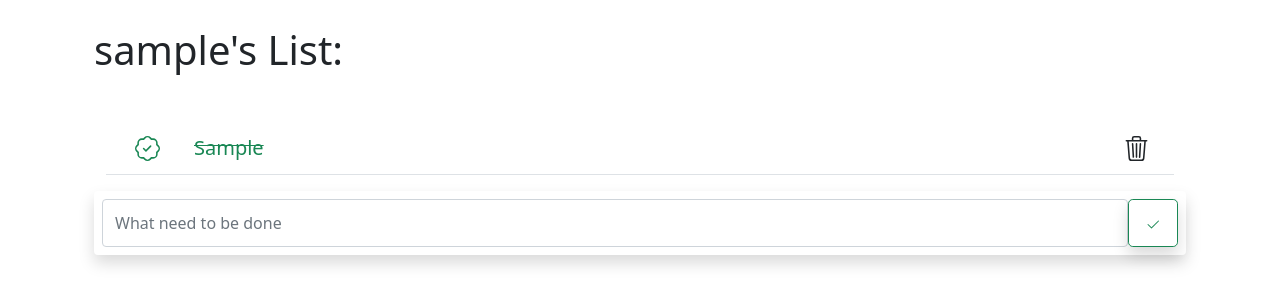
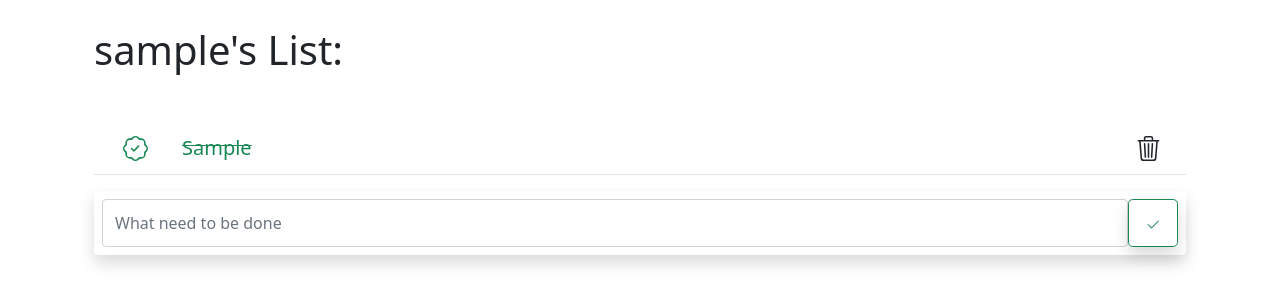
Before and after one commit to teasec4/ToDoAppDjango, a Django app: page /todo/ in a window 1280 px wide. Shown: the part 70-376 px from the top of the page. Run offline with Django 4.2, Linux system fonts and the light colour scheme; a user stored in the database is signed in; tables that the repository leaves empty hold one stand-in row (values such as "Sample post").

Commit message:
Add files via upload

```diff
--- a/templates/todolist/index.html
+++ b/templates/todolist/index.html
@@ -32,7 +32,7 @@
             </div>
 
 
-            <div class="container mt-5 mb-2">
+            <div class=" mt-5 mb-2">
                 {% for todo in todos %}
                     <div class="container mt-1 d-flex justify-content-between border-bottom">
                         <div class="d-flex flex-row align-items-center">
```
